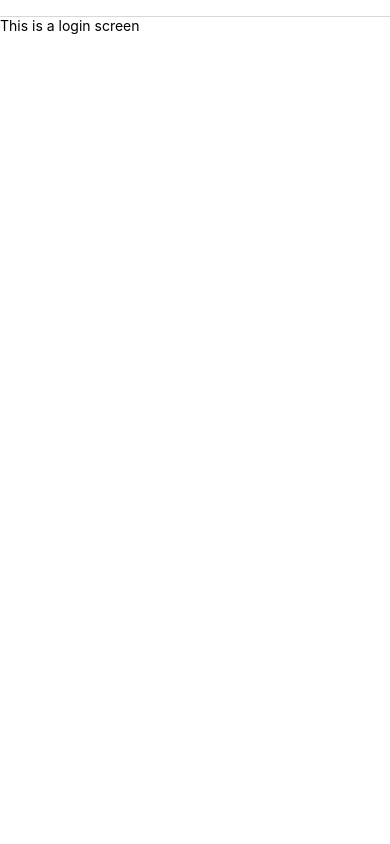
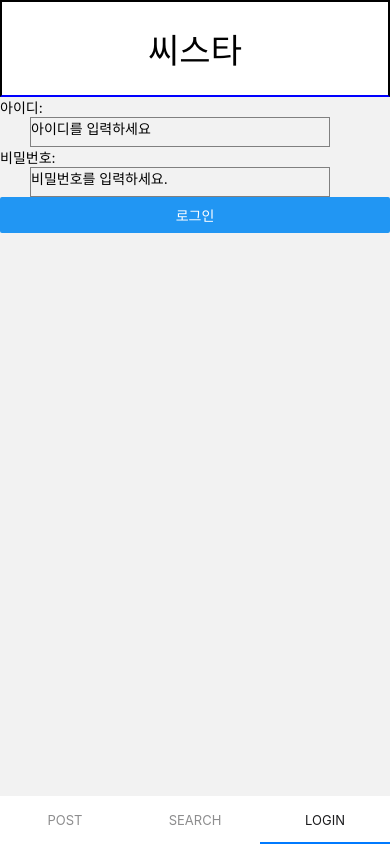
Before and after one commit to hwiwls/c_star, a React Native app: screen /Login in a window 390 px wide. Built offline with nearby package versions, Linux system fonts and the light colour scheme.

Commit message:
navigation bar working

```diff
--- a/App.js
+++ b/App.js
@@ -1,32 +1,52 @@
 import React from "react";
-import { View, Text } from "react-native";
+import { Button, StyleSheet, Text, View, TextInput } from "react-native";
 import { NavigationContainer } from "@react-navigation/native";
 import { createNativeStackNavigator } from "@react-navigation/native-stack";
+import { createMaterialTopTabNavigator } from "@react-navigation/material-top-tabs";
 import PostScreen from "./components/Post.js";
+import Title from "./components/Title.js";
 import UploadScreen from "./components/Upload.js";
 import DetailScreen from "./components/Detail.js";
+import SearchScreen from "./components/Search.js";
 import LoginScreen from "./components/Login.js";
-import Navigator from "./components/Navigator.js";
-import SearchScreen from "./components/Search.js";
 
-const Stack = createNativeStackNavigator();
+// const Stack = createNativeStackNavigator();
+const Tab = createMaterialTopTabNavigator();
 
 export default class extends React.Component {
   render() {
     return (
-      <View>
-        <Text>hello</Text>
+      <View style={styles.container}>
+        <Title style={styles.titlebar} />
         <NavigationContainer>
-          <Stack.Navigator initialRouteName="Post">
+          <Tab.Navigator style={styles.content} tabBarPosition="bottom">
+            <Tab.Screen name="Post" component={PostScreen} />
+            <Tab.Screen name="Search" component={SearchScreen} />
+            <Tab.Screen name="Login" component={LoginScreen} />
+          </Tab.Navigator>
+          {/* <Stack.Navigator initialRouteName="Post">
             <Stack.Screen name="Post" component={PostScreen} />
             <Stack.Screen name="Upload" component={UploadScreen} />
             <Stack.Screen name="Detail" component={DetailScreen} />
+            <Stack.Screen name="Search" component={SearchScreen} />
             <Stack.Screen name="Login" component={LoginScreen} />
-            <Stack.Screen name="Search" component={SearchScreen} />
-          </Stack.Navigator>
+          </Stack.Navigator> */}
         </NavigationContainer>
-        {/* <Navigator/> */}
       </View>
     );
   }
 }
+const styles = StyleSheet.create({
+  container: {
+    flex: 1,
+  },
+  titlebar: {
+    flex: 1,
+  },
+  content: {
+    flex: 8,
+  },
+  nav: {
+    flex: 1,
+  },
+});
--- a/components/Login.js
+++ b/components/Login.js
@@ -1,10 +1,40 @@
 import React from "react";
-import { Text, View, Button } from "react-native";
+import { StyleSheet, Text, View, Button, TextInput } from "react-native";
 
 export default function LoginScreen({ navigation }) {
   return (
     <View>
-      <Text>This is a login screen</Text>
+      <Text>아이디:</Text>
+      <TextInput
+        style={styles.inputbox}
+        placeholder="아이디를 입력하세요"
+        multiline
+      />
+      {/* 비밀번호는 입력할때 0000으로 보이게 변경해야함 */}
+      <Text>비밀번호:</Text>
+      <TextInput
+        style={styles.inputbox}
+        placeholder="비밀번호를 입력하세요."
+        multiline
+      />
+
+      {/* 로그인 버튼 기능 추가해야함 */}
+      <Button style={styles.loginbutton} title="로그인" />
     </View>
   );
 }
+
+const styles = StyleSheet.create({
+  container: { flex: 1, alignItems: "center", justifyContent: "center" },
+  inputbox: {
+    height: 30,
+    width: 300,
+    borderColor: "gray",
+    borderWidth: 1,
+    marginLeft: 30,
+  },
+  // 로그인 버튼 크기 조정 필요
+  loginbutton: {
+    width: 20,
+  },
+});
--- a/components/Navigator.js
+++ /dev/null
@@ -1,42 +0,0 @@
-import React from "react";
-import { StyleSheet, Text, View, Button } from "react-native";
-import { Ionicons } from "@expo/vector-icons";
-
-export default function Navigator() {
-  return (
-    <View style={styles.container}>
-      <Button
-        title="게시글"
-        onPress={() => {
-          navigation.navigate("Post");
-        }}
-      />
-      <Button
-        title="검색"
-        onPress={() => {
-          navigation.navigate("Search");
-        }}
-      />
-      <Button
-        title="프로필"
-        onPress={() => {
-          navigation.navigate("Login");
-        }}
-      />
-      {/* <Ionicons name="reader-outline" size={24} color="black" />
-      <Ionicons name="search" size={24} color="black" />
-      <Ionicons name="person-outline" size={24} color="black" /> */}
-    </View>
-  );
-}
-
-const styles = StyleSheet.create({
-  container: {
-    flex: 1,
-    flexDirection: "row",
-    borderTopColor: "blue",
-    alignItems: "center",
-    justifyContent: "space-around",
-    borderWidth: 2,
-  },
-});
--- a/components/Post.js
+++ b/components/Post.js
@@ -1,6 +1,8 @@
 import React from "react";
 import { StyleSheet, Text, View, Button } from "react-native";
-import Navigator from "./Navigator.js";
+
+import SearchScreen from "./Search.js";
+import LoginScreen from "./Login.js";
 
 export default function PostScreen({ navigation }) {
   return (
@@ -9,10 +11,9 @@ export default function PostScreen({ navigation }) {
       <Button
         title="새로운 글 쓰기"
         onPress={() => {
-          navigation.navigate("Upload");
+          navigation.navigate("Login");
         }}
       />
-      <Navigator style={styles.nav} />
     </View>
   );
 }
@@ -24,12 +25,7 @@ const styles = StyleSheet.create({
     justifyContent: "center",
   },
   content: {
-    flex: 2,
-    alignItems: "center",
-    justifyContent: "center",
-  },
-  nav: {
-    flex: 1,
+    flex: 6,
     alignItems: "center",
     justifyContent: "center",
   },
--- a/package.json
+++ b/package.json
@@ -8,6 +8,7 @@
     "eject": "expo eject"
   },
   "dependencies": {
+    "@react-navigation/material-top-tabs": "^6.0.2",
     "@react-navigation/native": "^6.0.2",
     "@react-navigation/native-stack": "^6.0.4",
     "expo": "~42.0.1",
@@ -16,9 +17,11 @@
     "react": "16.13.1",
     "react-dom": "16.13.1",
     "react-native": "https://github.com/expo/react-native/archive/sdk-42.0.0.tar.gz",
+    "react-native-pager-view": "^5.4.0",
     "react-native-paper": "^4.9.2",
     "react-native-safe-area-context": "3.2.0",
     "react-native-screens": "~3.4.0",
+    "react-native-tab-view": "^3.1.1",
     "react-native-vector-icons": "^8.1.0",
     "react-native-web": "~0.13.12"
   },
```
Also changed, not shown: 1 other file (tests, documents, lock files or other folders).
